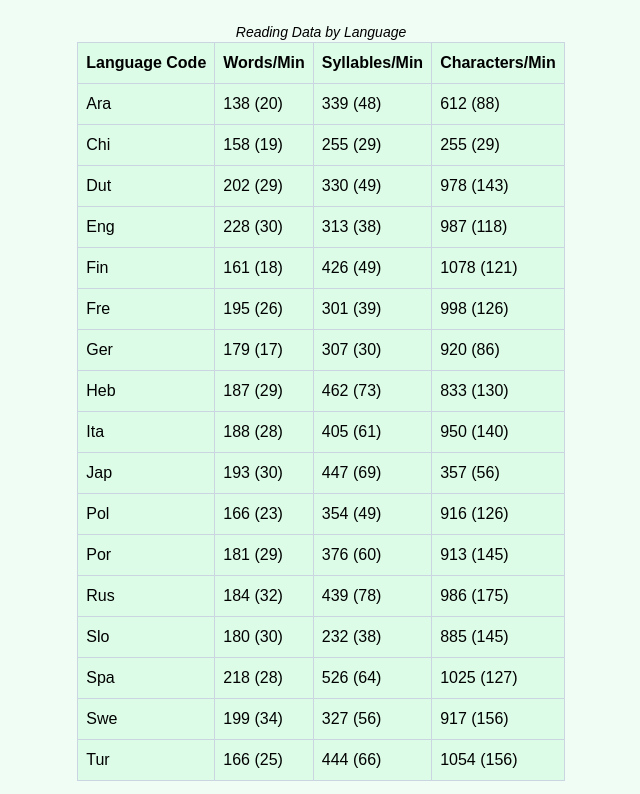
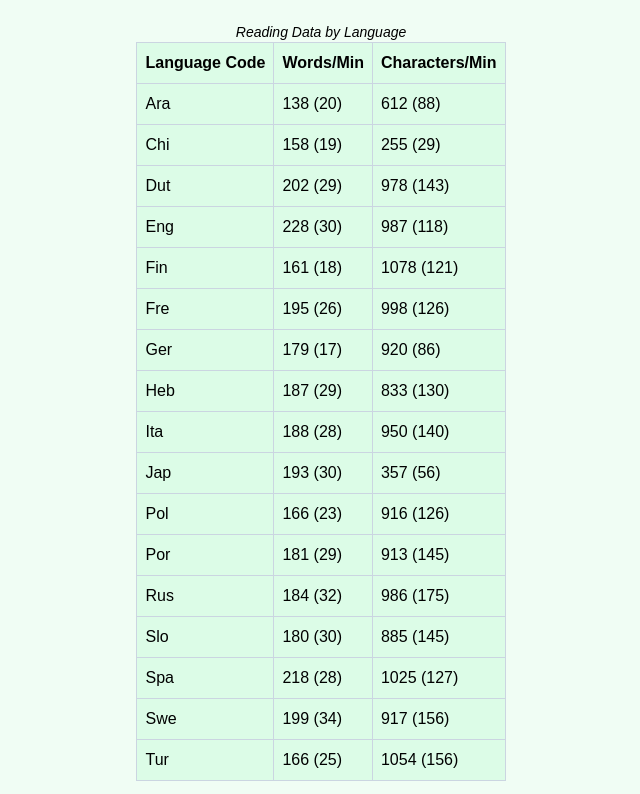
Before and after one commit to DraganP1996/timetoread, a Next.js app: page / in a window 1280 px wide. Shown: the part 726-1520 px from the top of the page, without its empty margins (319-959 px from the left). Built offline with nearby package versions, Linux system fonts and the light colour scheme.

Commit message:
Design changes in the table component

```diff
--- a/app/globals.css
+++ b/app/globals.css
@@ -15,7 +15,7 @@
 }
 
 body {
-  color: var(--foreground);
+  color: black;
   background: var(--background);
   font-family: Arial, Helvetica, sans-serif;
   background-color: #f0fdf4;
--- a/components/introdution.tsx
+++ b/components/introdution.tsx
@@ -24,7 +24,6 @@ export default function Introdution() {
             <tr>
               <th className="p-2 border border-collapse border-slate-300">Language Code</th>
               <th className="p-2 border border-collapse border-slate-300">Words/Min</th>
-              <th className="p-2 border border-collapse border-slate-300">Syllables/Min</th>
               <th className="p-2 border border-collapse border-slate-300">Characters/Min</th>
             </tr>
           </thead>
@@ -32,103 +31,86 @@ export default function Introdution() {
             <tr>
               <td className="p-2 border border-collapse border-slate-300">Ara</td>
               <td className="p-2 border border-collapse border-slate-300">138 (20)</td>
-              <td className="p-2 border border-collapse border-slate-300">339 (48)</td>
               <td className="p-2 border border-collapse border-slate-300">612 (88)</td>
             </tr>
             <tr>
               <td className="p-2 border border-collapse border-slate-300">Chi</td>
               <td className="p-2 border border-collapse border-slate-300">158 (19)</td>
               <td className="p-2 border border-collapse border-slate-300">255 (29)</td>
-              <td className="p-2 border border-collapse border-slate-300">255 (29)</td>
             </tr>
             <tr>
               <td className="p-2  border border-collapse border-slate-300">Dut</td>
               <td className="p-2 border border-collapse border-slate-300">202 (29)</td>
-              <td className="p-2 border border-collapse border-slate-300">330 (49)</td>
               <td className="p-2 border border-collapse border-slate-300">978 (143)</td>
             </tr>
             <tr>
               <td className="p-2 border border-collapse border-slate-300">Eng</td>
               <td className="p-2 border border-collapse border-slate-300">228 (30)</td>
-              <td className="p-2 border border-collapse border-slate-300">313 (38)</td>
               <td className="p-2 border border-collapse border-slate-300">987 (118)</td>
             </tr>
             <tr>
               <td className="p-2 border border-collapse border-slate-300">Fin</td>
               <td className="p-2 border border-collapse border-slate-300">161 (18)</td>
-              <td className="p-2 border border-collapse border-slate-300">426 (49)</td>
               <td className="p-2 border border-collapse border-slate-300">1078 (121)</td>
             </tr>
             <tr>
               <td className="p-2 border border-collapse border-slate-300">Fre</td>
               <td className="p-2 border border-collapse border-slate-300">195 (26)</td>
-              <td className="p-2 border border-collapse border-slate-300">301 (39)</td>
               <td className="p-2 border border-collapse border-slate-300">998 (126)</td>
             </tr>
             <tr>
               <td className="p-2 border border-collapse border-slate-300">Ger</td>
               <td className="p-2 border border-collapse border-slate-300">179 (17)</td>
-              <td className="p-2 border border-collapse border-slate-300">307 (30)</td>
               <td className="p-2 border border-collapse border-slate-300">920 (86)</td>
             </tr>
             <tr>
               <td className="p-2 border border-collapse border-slate-300">Heb</td>
               <td className="p-2 border border-collapse border-slate-300">187 (29)</td>
-              <td className="p-2 border border-collapse border-slate-300">462 (73)</td>
               <td className="p-2 border border-collapse border-slate-300">833 (130)</td>
             </tr>
             <tr>
               <td className="p-2 border border-collapse border-slate-300">Ita</td>
               <td className="p-2 border border-collapse border-slate-300">188 (28)</td>
-              <td className="p-2 border border-collapse border-slate-300">405 (61)</td>
               <td className="p-2 border border-collapse border-slate-300">950 (140)</td>
             </tr>
             <tr>
               <td className="p-2 border border-collapse border-slate-300">Jap</td>
               <td className="p-2 border border-collapse border-slate-300">193 (30)</td>
-              <td className="p-2 border border-collapse border-slate-300">447 (69)</td>
               <td className="p-2 border border-collapse border-slate-300">357 (56)</td>
             </tr>
             <tr>
               <td className="p-2 border border-collapse border-slate-300">Pol</td>
               <td className="p-2 border border-collapse border-slate-300">166 (23)</td>
-              <td className="p-2 border border-collapse border-slate-300">354 (49)</td>
               <td className="p-2 border border-collapse border-slate-300">916 (126)</td>
             </tr>
             <tr>
               <td className="p-2 border border-collapse border-slate-300">Por</td>
               <td className="p-2 border border-collapse border-slate-300">181 (29)</td>
-              <td className="p-2 border border-collapse border-slate-300">376 (60)</td>
               <td className="p-2 border border-collapse border-slate-300">913 (145)</td>
             </tr>
             <tr>
               <td className="p-2 border border-collapse border-slate-300">Rus</td>
               <td className="p-2 border border-collapse border-slate-300">184 (32)</td>
-              <td className="p-2 border border-collapse border-slate-300">439 (78)</td>
               <td className="p-2 border border-collapse border-slate-300">986 (175)</td>
             </tr>
             <tr>
               <td className="p-2 border border-collapse border-slate-300">Slo</td>
               <td className="p-2 border border-collapse border-slate-300">180 (30)</td>
-              <td className="p-2 border border-collapse border-slate-300">232 (38)</td>
               <td className="p-2 border border-collapse border-slate-300">885 (145)</td>
             </tr>
             <tr>
               <td className="p-2 border border-collapse border-slate-300">Spa</td>
               <td className="p-2 border border-collapse border-slate-300">218 (28)</td>
-              <td className="p-2 border border-collapse border-slate-300">526 (64)</td>
               <td className="p-2 border border-collapse border-slate-300">1025 (127)</td>
             </tr>
             <tr>
               <td className="p-2 border border-collapse border-slate-300">Swe</td>
               <td className="p-2 border border-collapse border-slate-300">199 (34)</td>
-              <td className="p-2 border border-collapse border-slate-300">327 (56)</td>
               <td className="p-2 border border-collapse border-slate-300">917 (156)</td>
             </tr>
             <tr>
               <td className="p-2 border border-collapse border-slate-300">Tur</td>
               <td className="p-2 border border-collapse border-slate-300">166 (25)</td>
-              <td className="p-2 border border-collapse border-slate-300">444 (66)</td>
               <td className="p-2 border border-collapse border-slate-300">1054 (156)</td>
             </tr>
           </tbody>
```
